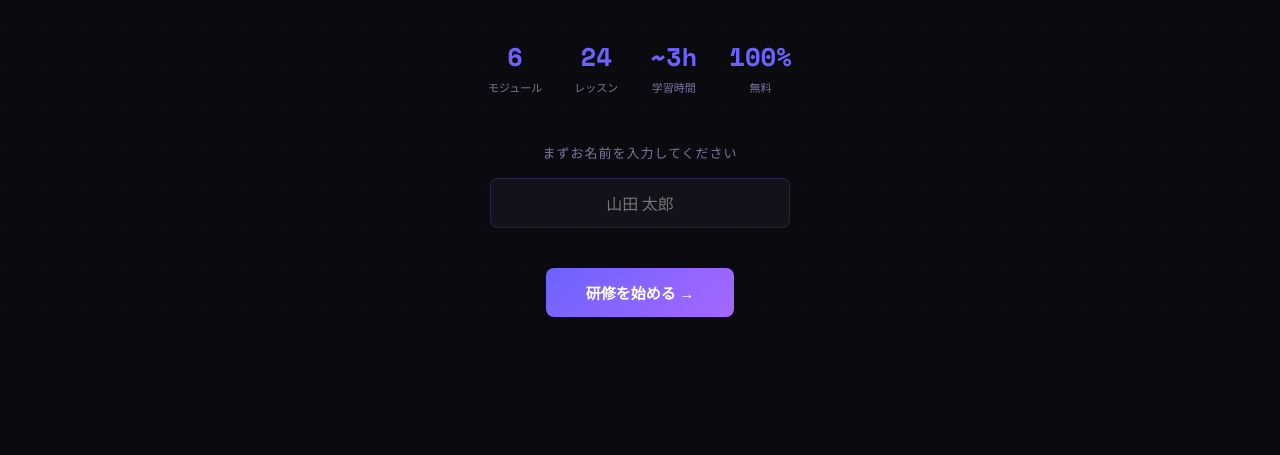
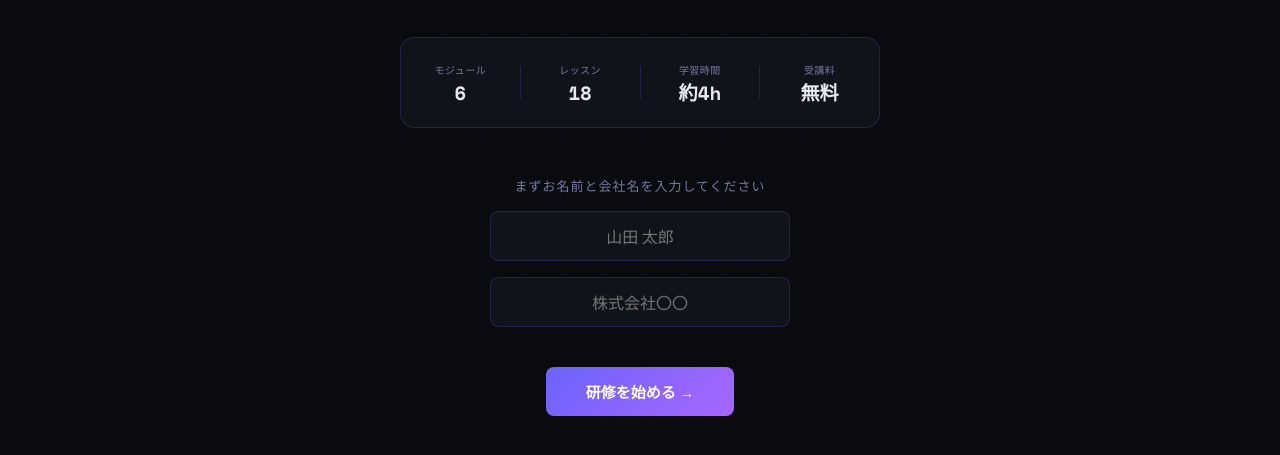
Before and after one commit to ra-admin-ship-it/ai-training, a plain HTML site: page index.html in a window 1280 px wide. Shown: the part 449-904 px from the top of the page. Drawn offline with nearby package versions, Linux system fonts and the light colour scheme.

Commit message:
Update index.html

```diff
--- a/index.html
+++ b/index.html
@@ -166,27 +166,46 @@
 
     .stats-row {
       display: flex;
-      gap: 32px;
+      align-items: center;
       justify-content: center;
       margin-bottom: 48px;
-      flex-wrap: wrap;
+      background: var(--surface);
+      border: 1px solid var(--border);
+      border-radius: 14px;
+      padding: 24px 0;
+      max-width: 480px;
+      width: 100%;
     }
 
     .stat-item {
       text-align: center;
+      flex: 1;
+      display: flex;
+      flex-direction: column;
+      align-items: center;
+      gap: 6px;
+    }
+
+    .stat-divider {
+      width: 1px;
+      height: 32px;
+      background: var(--border);
+      flex-shrink: 0;
     }
 
     .stat-num {
       font-family: 'Space Mono', monospace;
-      font-size: 1.6rem;
+      font-size: 1.2rem;
       font-weight: 700;
-      color: var(--accent);
+      color: var(--text);
+      line-height: 1;
     }
 
     .stat-label {
-      font-size: 11px;
+      font-size: 10px;
       color: var(--text-muted);
-      margin-top: 4px;
+      letter-spacing: 0.5px;
+      white-space: nowrap;
     }
 
     /* ─── NAME INPUT ─── */
@@ -884,29 +903,39 @@
 
     <div class="stats-row">
       <div class="stat-item">
+        <div class="stat-label">モジュール</div>
         <div class="stat-num">6</div>
-        <div class="stat-label">モジュール</div>
       </div>
+      <div class="stat-divider"></div>
       <div class="stat-item">
-        <div class="stat-num">24</div>
         <div class="stat-label">レッスン</div>
+        <div class="stat-num">18</div>
       </div>
+      <div class="stat-divider"></div>
       <div class="stat-item">
-        <div class="stat-num">~3h</div>
         <div class="stat-label">学習時間</div>
+        <div class="stat-num">約4h</div>
       </div>
+      <div class="stat-divider"></div>
       <div class="stat-item">
-        <div class="stat-num">100%</div>
-        <div class="stat-label">無料</div>
+        <div class="stat-label">受講料</div>
+        <div class="stat-num">無料</div>
       </div>
     </div>
 
+
     <div class="name-form">
-      <div class="name-label">まずお名前を入力してください</div>
+      <div class="name-label">まずお名前と会社名を入力してください</div>
       <input type="text" class="name-input" id="userName" placeholder="山田 太郎" maxlength="30">
+      <input type="text" class="name-input" id="userCompany" placeholder="株式会社〇〇" maxlength="50">
     </div>
 
     <button class="btn-primary" onclick="startTraining()">研修を始める →</button>
+
+
+
+
+
   </div>
 </div>
 
@@ -1576,10 +1605,34 @@ const MODULES = [
 ];
 
 // ══════════════════════════════
+// GAS ENDPOINT
+// ══════════════════════════════
+const GAS_URL = 'https://script.google.com/macros/s/AKfycbwTlNbXt_jtGRI5olye6E9-APoniOw8hnS-4uhU028s02FM4vxibZS43A0JxVq8teK3/exec';
+
+function sendToGAS(lessonData) {
+  if (!GAS_URL || GAS_URL === 'YOUR_GAS_URL_HERE') return;
+  const mi = lessonData.mi;
+  const li = lessonData.li;
+  const payload = {
+    name: state.userName,
+    company: state.userCompany || '',
+    moduleName: MODULES[mi].title,
+    lessonName: MODULES[mi].lessons[li].title,
+    quizCorrect: lessonData.correct,
+    totalCompleted: Object.keys(state.completedLessons).length
+  };
+  fetch(GAS_URL, {
+    method: 'POST',
+    body: JSON.stringify(payload)
+  }).catch(() => {});
+}
+
+// ══════════════════════════════
 // STATE
 // ══════════════════════════════
 let state = {
   userName: '',
+  userCompany: '',
   completedLessons: {},   // { "moduleId-lessonId": true }
   completedModules: {},   // { moduleId: true }
   quizScores: {},         // { "moduleId-lessonId": true }
@@ -1615,8 +1668,11 @@ function showScreen(id) {
 // ══════════════════════════════
 function startTraining() {
   const input = document.getElementById('userName').value.trim();
+  const company = document.getElementById('userCompany').value.trim();
   if (!input) { alert('お名前を入力してください'); return; }
+  if (!company) { alert('会社名を入力してください'); return; }
   state.userName = input;
+  state.userCompany = company;
   saveState();
   showModules();
 }
@@ -1806,6 +1862,7 @@ function submitAnswer() {
   const allDone = MODULES[mi].lessons.every((_, idx) => state.completedLessons[`${mi}-${idx}`]);
   if (allDone) state.completedModules[mi] = true;
 
+  sendToGAS({ mi, li, correct });
   saveState();
   buildNav(mi, li);
   renderSidebar();
@@ -1879,6 +1936,9 @@ loadState();
 if (state.userName) {
   document.getElementById('userName').value = state.userName;
 }
+if (state.userCompany) {
+  document.getElementById('userCompany').value = state.userCompany;
+}
 </script>
 </body>
 </html>
```
